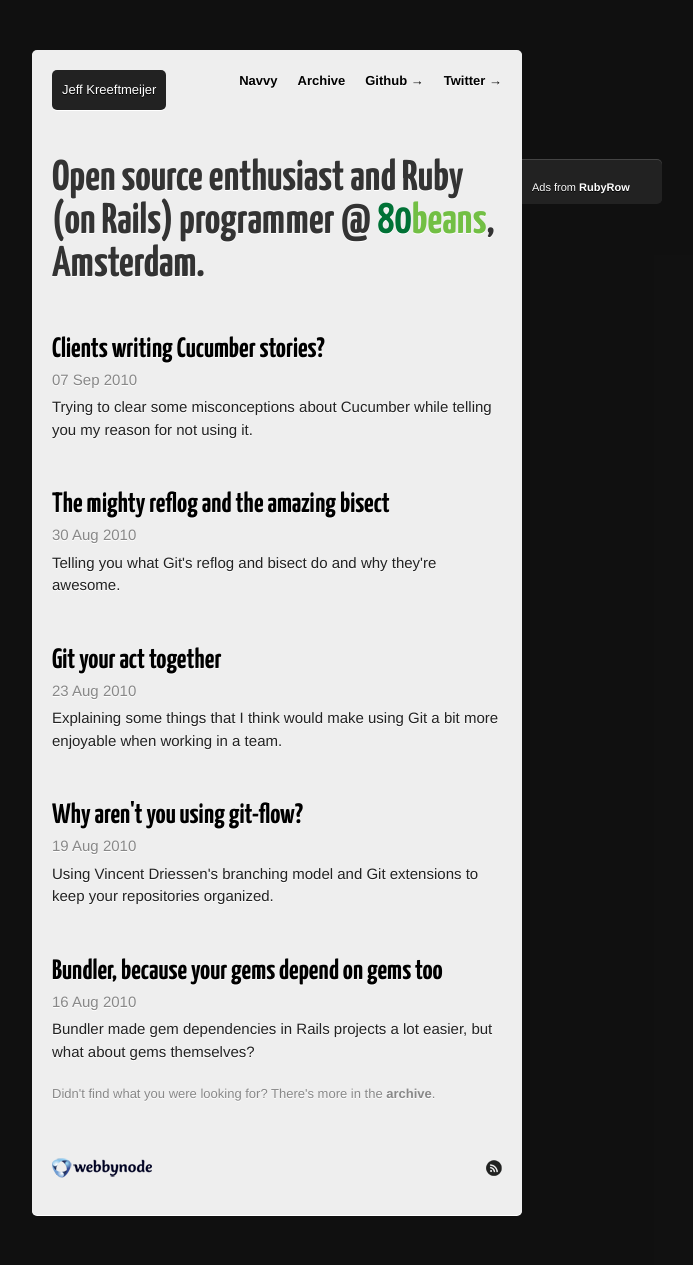
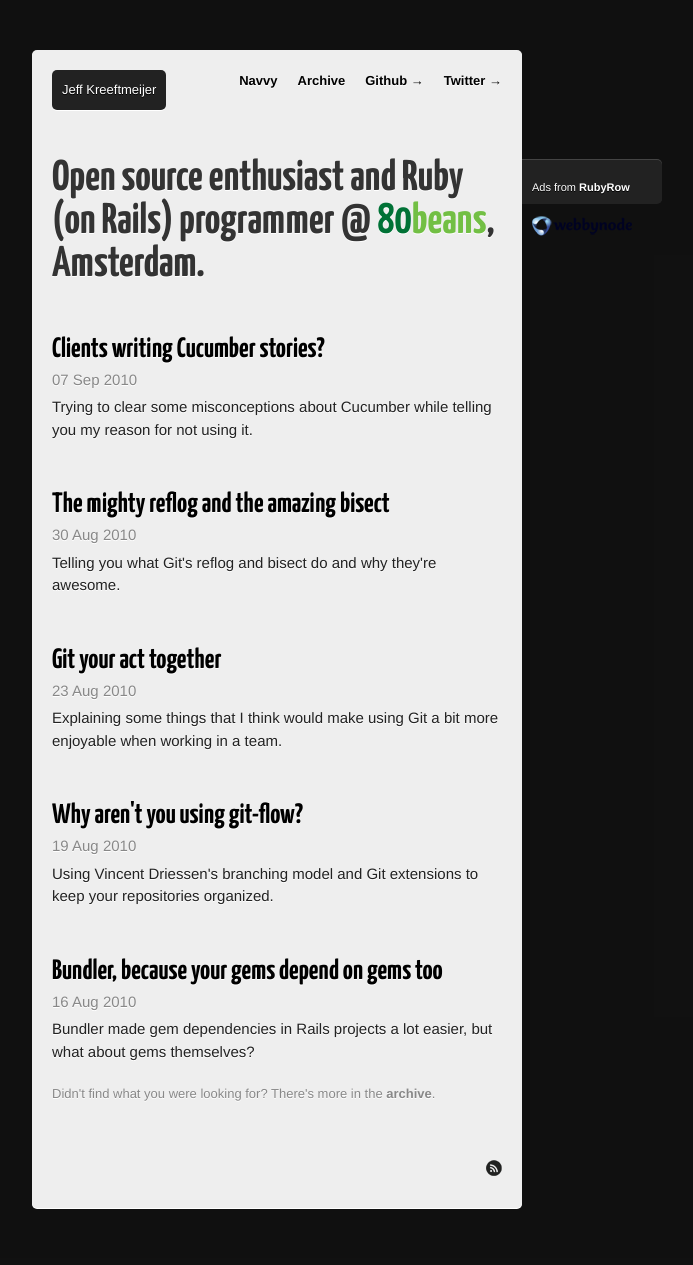
Before and after one commit to jeffkreeftmeijer/jeffkreeftmeijer.com, a Jekyll site: the page built from index.html, in a window 1280 px wide. Shown: the whole page, without its empty margins (363-1056 px from the left). Built offline with Jekyll 4.4.1, drawn with Linux system fonts in a browser that asks for light colours; comment, search, counter and statistics services are not loaded.

Commit message:
moving the webbynode logo

```diff
--- a/_layouts/default.html
+++ b/_layouts/default.html
@@ -48,20 +48,25 @@
       <h2>{{ page.title }}</h2>
       {{ content }}
       <div id="footer">
-        <a id="webbynode" href="http://webbynode.com">
-          <img src="/images/webbynode.png"/> <span class="balloon">awesome hosting.</span>
-        </a>
         <a id="feed" href="http://feeds.feedburner.com/jeffkreeftmeijer">
           <span class="balloon">subscribe!</span> <img src="/images/feed.png"/>
           </a>
         <hr/>
       </div>
 
-      <div id="ad">
+      <div id="ads">
+        <div class="ad" id="adzerk">
           <div id="adzerk_ad_div">
             <script type="text/javascript" src="http://engine.rubyrow.net/Server/RUBY/JK/NOCSS"></script>
           </div>
           <p id="adzerk_by">Ads from <a href='http://rubyrow.net'>RubyRow</a></p>
+        </div>
+
+        <div class="ad" id="webbynode">
+          <a href="http://webbynode.com">
+            <img src="/images/webbynode.png"/>
+          </a>
+        </div>
       </div>
     </div>
   </div>
--- a/css/screen.css
+++ b/css/screen.css
@@ -130,12 +130,15 @@
   margin:5px 0;
 }
 
-div#ad{
-  width: 120px;
+div#ads{
   position:absolute;
-  background-color: #222;
   top: 110px;
   right: -140px;
+}
+
+div#adzerk{
+  width: 120px;
+  background-color: #222;
   padding: 10px;
   -moz-border-radius-topright:5px;
   -moz-border-radius-bottomright:5px;
@@ -146,7 +149,7 @@
   z-index: 20;
 }
 
-div#ad, div#ad a
+div#adzerk, div#adzerk a
 {
   color:#fff;
   font-size: 11px;
@@ -154,14 +157,19 @@
   text-shadow:0 1px 0 #000;
 }
 
-div#ad a:hover
+div#adzerk a:hover
 {
   color: #ddd;
 }
 
-div#ad p
+div#adzerk p
 {
   margin:10px 0 0 0;
+}
+
+div#webbynode
+{
+  padding: 10px 10px;
 }
 
 h1
```
Lines whose indentation alone changed are shown as unchanged.
